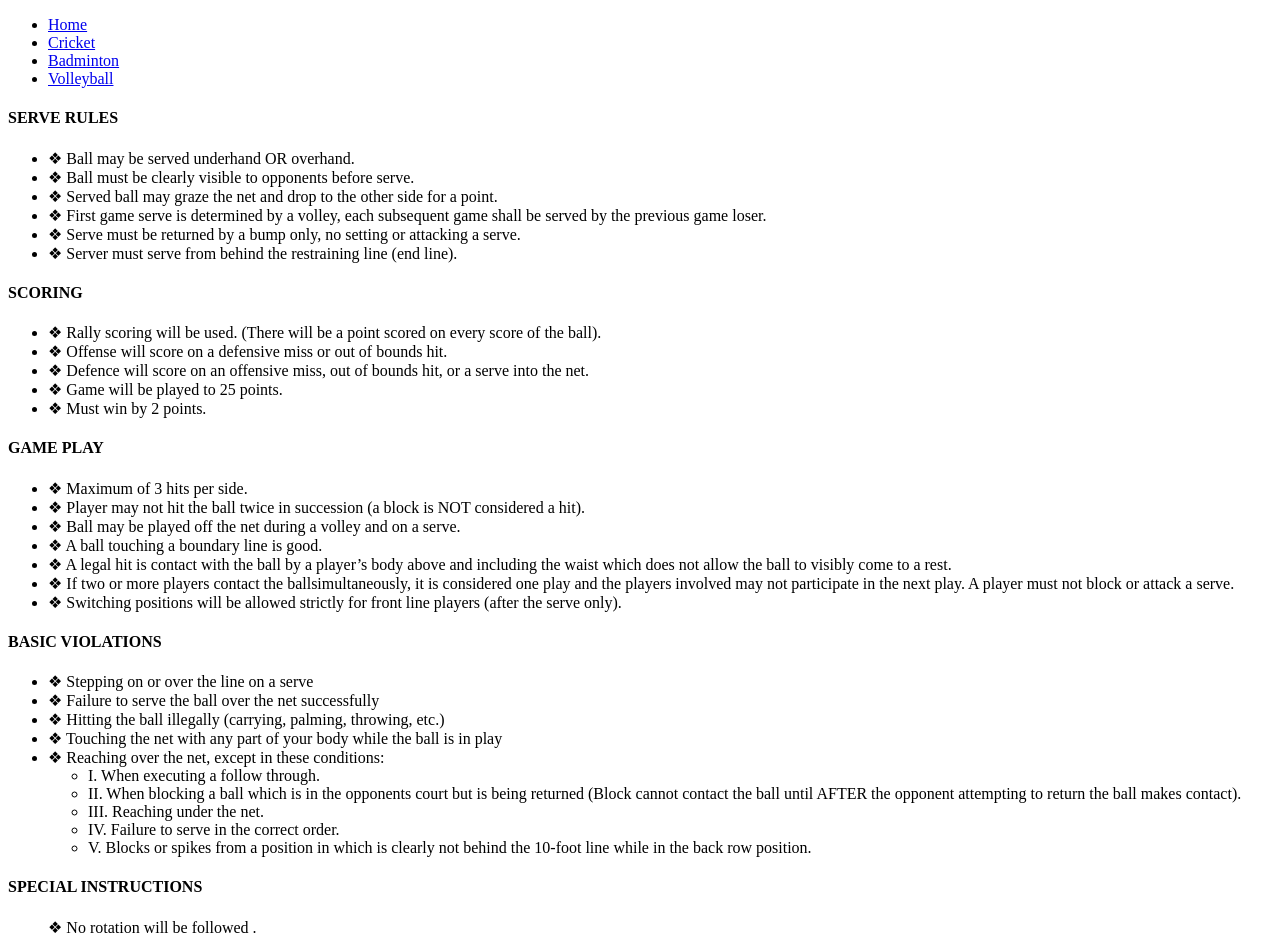
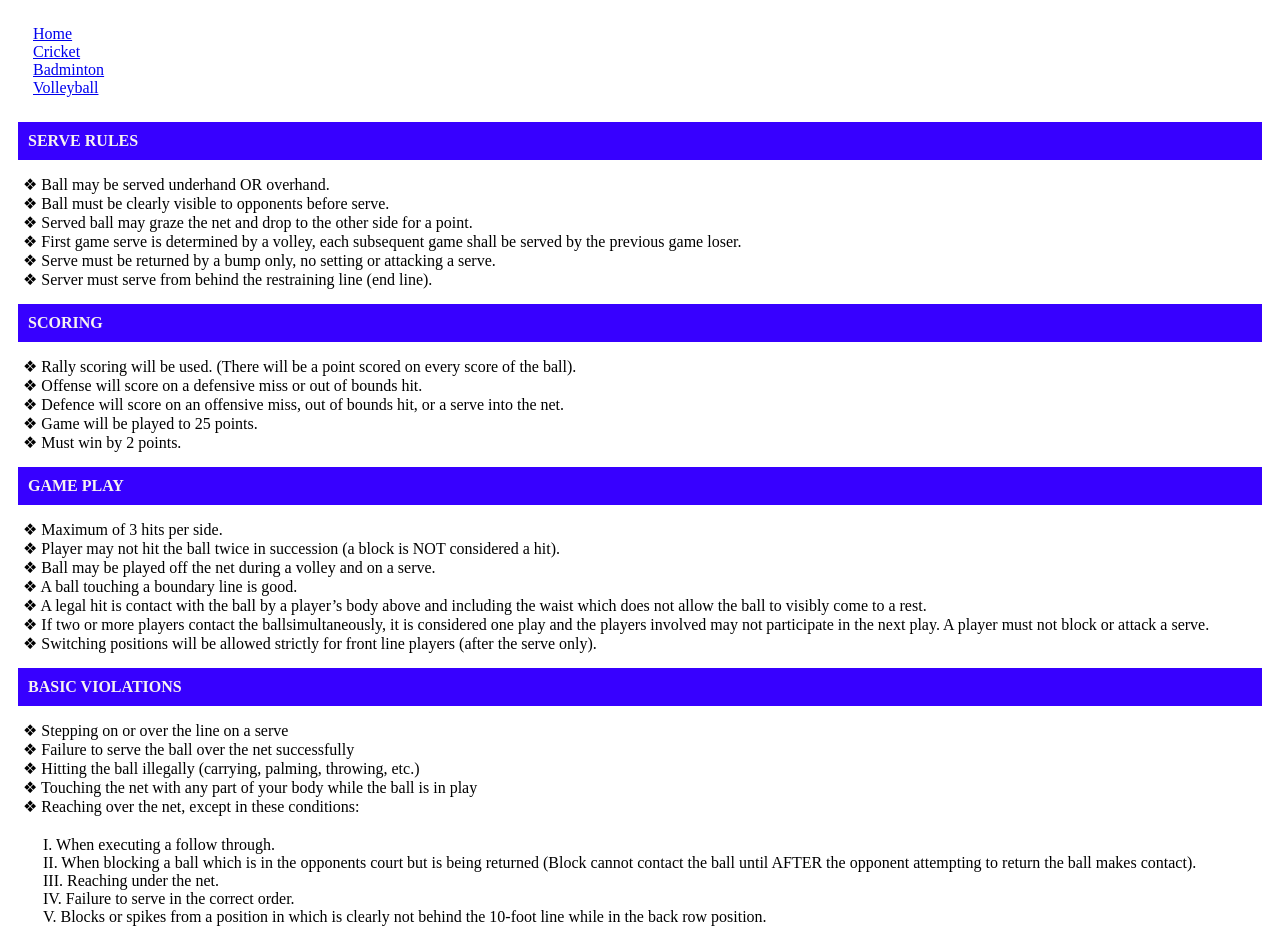
Before and after one commit to pentest-rohit/sportgecbanka, a plain HTML site: page volleyball.htm in a window 1280 px wide. Shown: the top 934 px of the page. Drawn offline with Linux system fonts and the light colour scheme.

Commit message:
Update volleyball.htm

```diff
--- a/volleyball.htm
+++ b/volleyball.htm
@@ -4,8 +4,8 @@
     <meta charset="UTF-8">
     <meta http-equiv="X-UA-Compatible" content="IE=edge">
     <meta name="viewport" content="width=device-width, initial-scale=1.0">
-    <link rel="icon" type = "image/png" href="\Users\Rohit kumar\Desktop\MANDAR\public\image\logo.png">
-    <link rel="stylesheet" href="\Users\Rohit kumar\Desktop\MANDAR\public\css\volleyball.css">
+    <link rel="icon" type = "image/png" href="image/logo.png">
+    <link rel="stylesheet" href="css/volleyball.css">
     <title>Volleyball</title>
 </head>
 <body>
```
